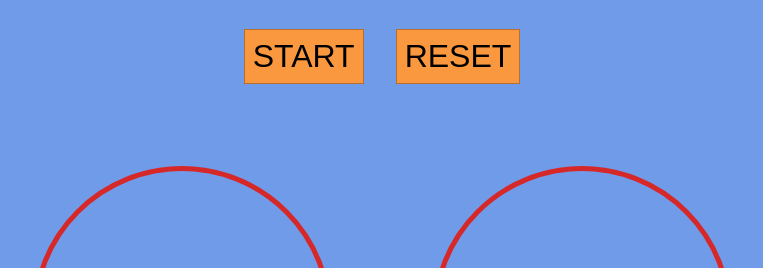
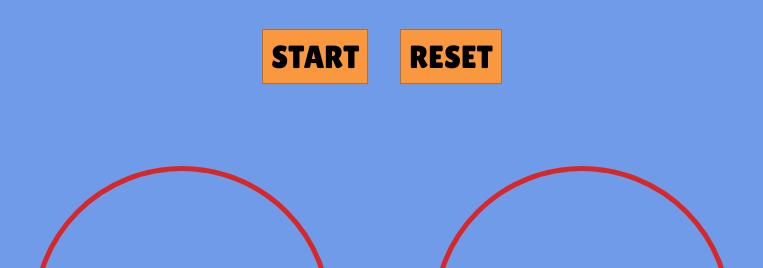
Before and after one commit to ashwanth1109/react-pomodoro, a React app: page docs/index.html in a window 1280 px wide. Shown: the part 83-351 px from the top of the page, without its empty margins (258-1021 px from the left). Built offline with nearby package versions, Linux system fonts and the light colour scheme.

Commit message:
Rebuilt for deployment

```diff
--- a/docs/index.html
+++ b/docs/index.html
@@ -1 +1 @@
-<html><head><title>React Pomodoro</title><style>*{margin:0;padding:0;box-sizing:border-box}</style><link href="https://fonts.googleapis.com/css?family=Lilita+One&display=swap" rel="stylesheet"></head><body> <div id="root"></div> <script src="src.ef9717a0.js"></script> </body></html>
+<html><head><title>React Pomodoro</title><link href="https://fonts.googleapis.com/css?family=Lilita+One&display=swap" rel="stylesheet"><style>*{margin:0;padding:0;box-sizing:border-box;font-family:Lilita One,cursive}</style></head><body> <div id="root"></div> <script src="src.2655e050.js"></script> </body></html>
```
Also changed, not shown: 4 other files.
